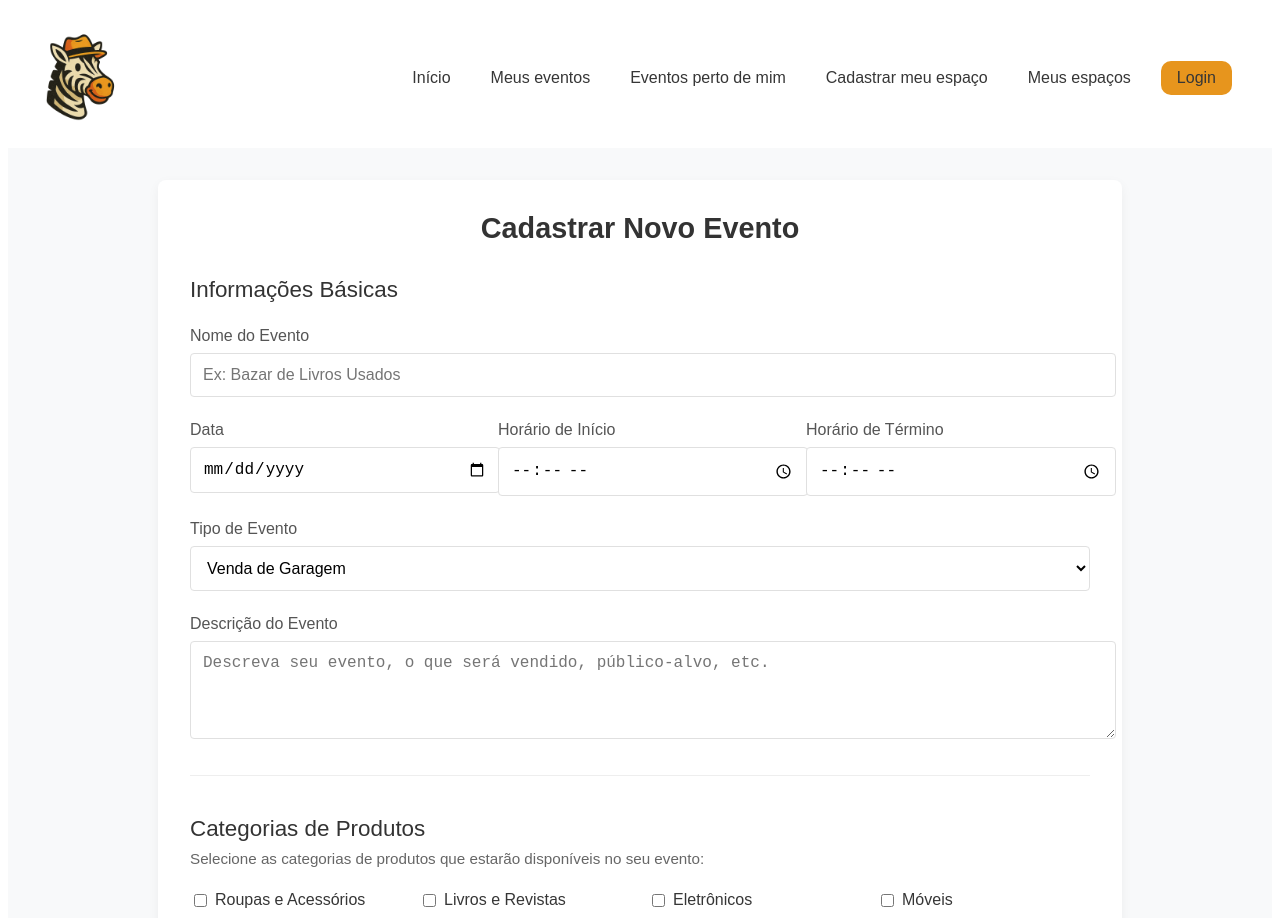
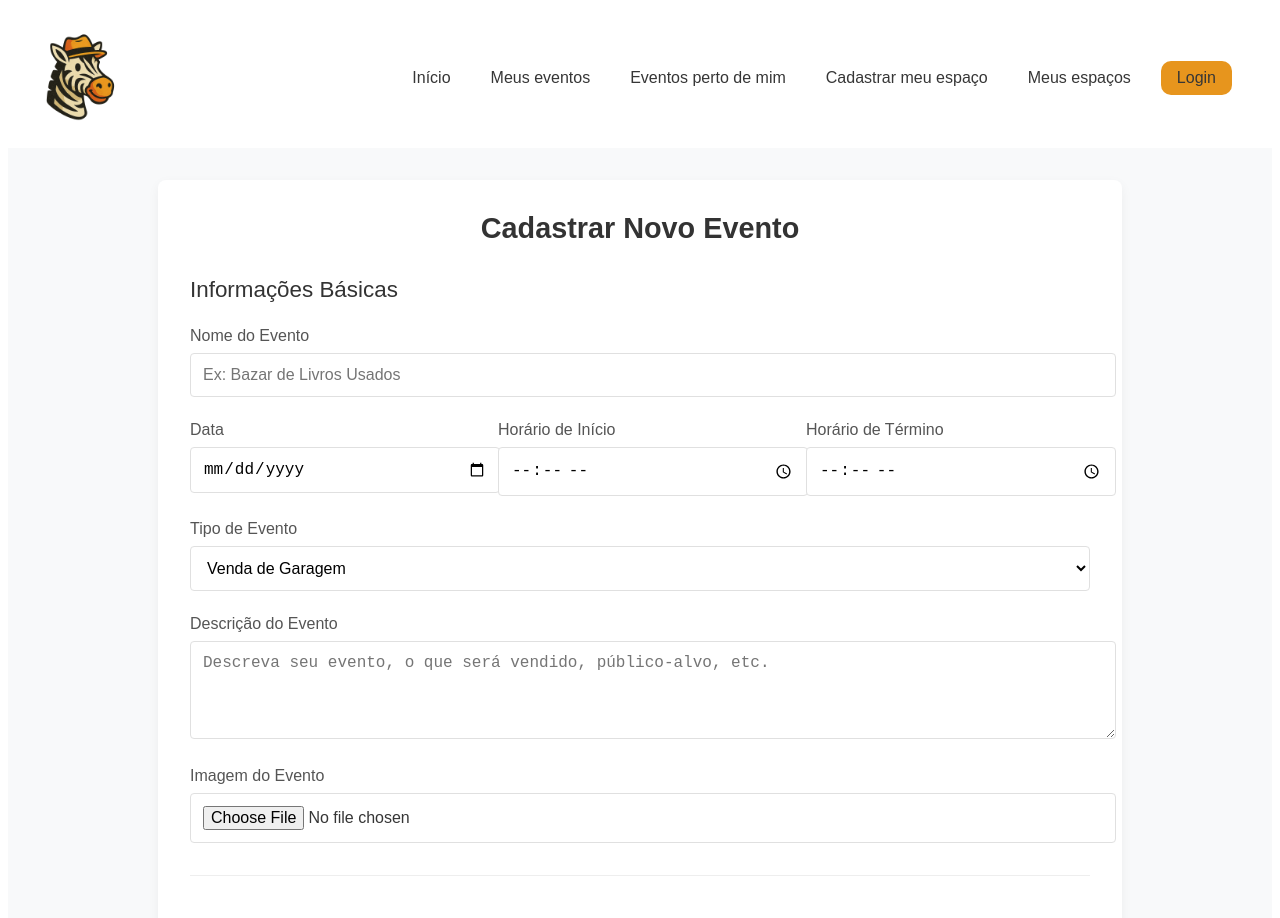
Before and after one commit to c-samara/garage-sale-f, a React (Vite) app: page /cadastro-evento in a window 1280 px wide. Shown: the top 918 px of the page. Built offline with nearby package versions, Linux system fonts and the light colour scheme.

Commit message:
opcao de adicionar imagem ao evento adicionada

```diff
--- a/package.json
+++ b/package.json
@@ -10,6 +10,7 @@
     "preview": "vite preview"
   },
   "dependencies": {
+    "firebase": "^11.8.1",
     "react": "^19.1.0",
     "react-dom": "^19.1.0",
     "react-router-dom": "^7.6.1",
--- a/src/pages/CadastroEvento.jsx
+++ b/src/pages/CadastroEvento.jsx
@@ -16,10 +16,10 @@ export default function CadastroEvento() {
     imagens: []
   });
 
+  const [imagemPreview, setImagemPreview] = useState(null);
   const [espacosDisponiveis, setEspacosDisponiveis] = useState([]);
   const [modalAberto, setModalAberto] = useState(false);
 
-  // Simulando fetch do "banco de dados"
   useEffect(() => {
     const dadosFicticios = [
       { id: 1, nome: 'Salão Comunitário', endereco: 'Rua das Flores, 123 - Centro', preco: 150 },
@@ -60,6 +60,20 @@ export default function CadastroEvento() {
         categorias: formData.categorias.filter(cat => cat !== value)
       });
     }
+  };
+
+  const handleImagemChange = (e) => {
+    const file = e.target.files[0];
+    if (!file) return;
+    const reader = new FileReader();
+    reader.onloadend = () => {
+      setImagemPreview(reader.result);
+      setFormData({
+        ...formData,
+        imagens: [reader.result]
+      });
+    };
+    reader.readAsDataURL(file);
   };
 
   const handleSubmit = (e) => {
@@ -181,6 +195,22 @@ export default function CadastroEvento() {
                   placeholder="Descreva seu evento, o que será vendido, público-alvo, etc."
                 ></textarea>
               </div>
+
+              <div className={styles.formGroup}>
+                <label htmlFor="imagem">Imagem do Evento</label>
+                <input
+                  type="file"
+                  accept="image/*"
+                  onChange={handleImagemChange}
+                />
+                {imagemPreview && (
+                  <img
+                    src={imagemPreview}
+                    alt="Pré-visualização"
+                    style={{ marginTop: '10px', maxWidth: '100%', borderRadius: '8px' }}
+                  />
+                )}
+              </div>
             </section>
 
             <section className={styles.formSection}>
@@ -246,7 +276,6 @@ export default function CadastroEvento() {
         </div>
       </main>
 
-      {/* MODAL */}
       {modalAberto && (
         <div className={styles.modalOverlay}>
           <div className={styles.modal}>
--- a/src/pages/MeusEventos.jsx
+++ b/src/pages/MeusEventos.jsx
@@ -99,10 +99,6 @@ export default function MeusEventos() {
           return a.nome.localeCompare(b.nome);
         case 'nome-desc':
           return b.nome.localeCompare(a.nome);
-        case 'receita-asc':
-          return a.receita - b.receita;
-        case 'receita-desc':
-          return b.receita - a.receita;
         default:
           return 0;
       }
@@ -207,8 +203,6 @@ export default function MeusEventos() {
                 <option value="data-desc">Data (mais distante)</option>
                 <option value="nome-asc">Nome (A-Z)</option>
                 <option value="nome-desc">Nome (Z-A)</option>
-                <option value="receita-asc">Receita (menor)</option>
-                <option value="receita-desc">Receita (maior)</option>
               </select>
             </div>
           </div>
```
Also changed, not shown: 1 other file (tests, documents, lock files or other folders).
